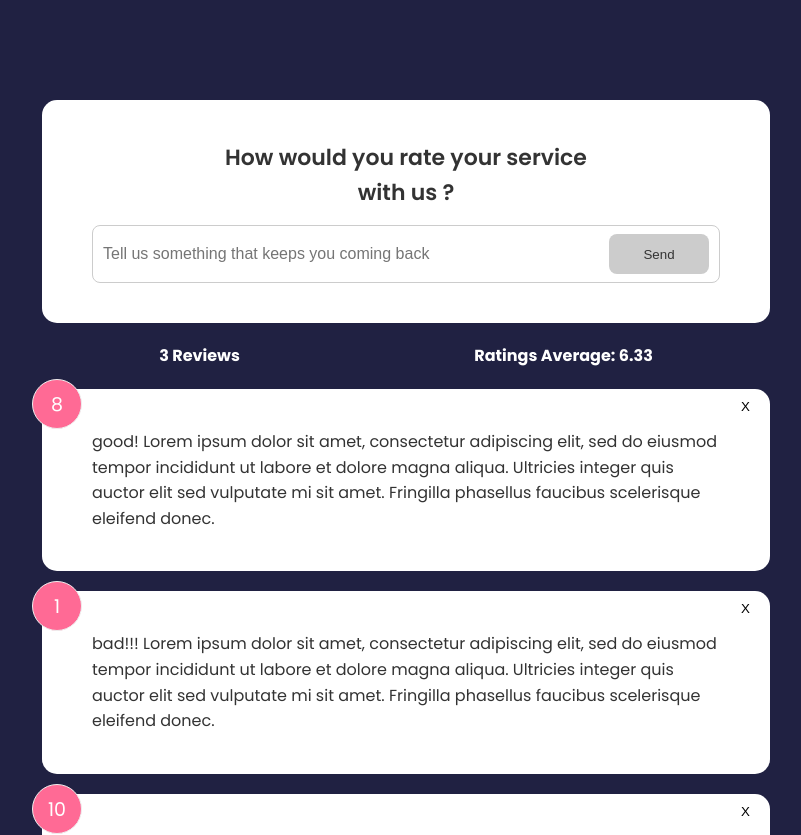
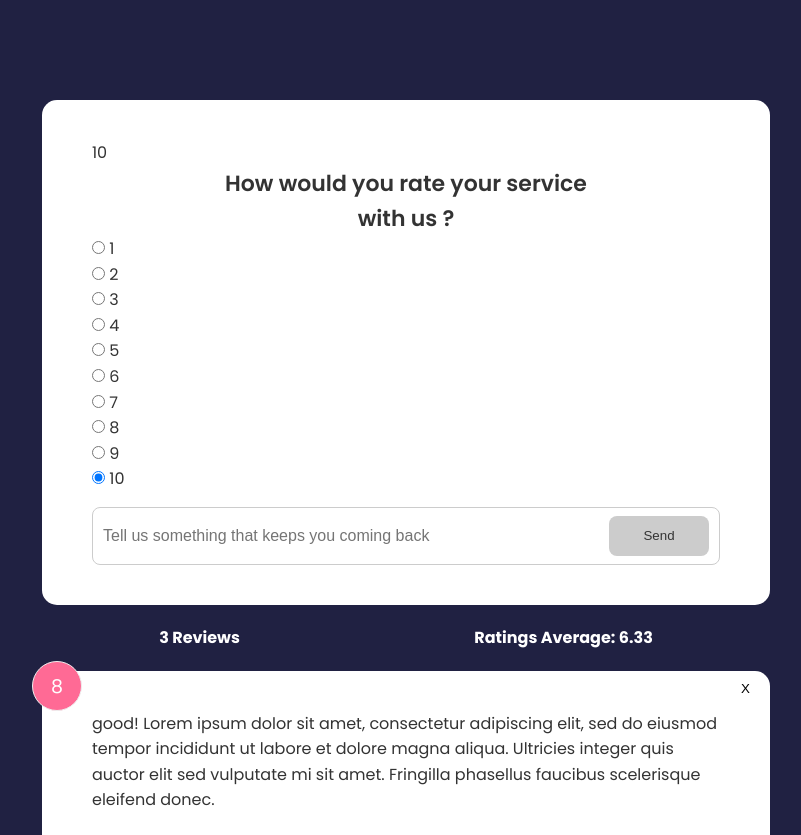
Before and after one commit to barrystone/feedback-app, a Svelte app: page / in a window 1280 px wide. Shown: the top 835 px of the page, without its empty margins (234-1035 px from the left). Built offline with nearby package versions, Linux system fonts and the light colour scheme.

Commit message:
[feat] ratingSelect component and change rating in form (dispatch event)

```diff
--- a/src/components/FeedbackForm.svelte
+++ b/src/components/FeedbackForm.svelte
@@ -1,8 +1,10 @@
 <script>
   import Button from './Button.svelte';
   import Card from './Card.svelte';
+  import RatingSelect from './RatingSelect.svelte';
 
   let text = '';
+  let rating = 10;
   let btnDisable = true;
   let min = 10;
   let message;
@@ -16,13 +18,16 @@
       btnDisable = false;
     }
   };
+  const changeRating = (e) => (rating = e.detail);
 </script>
 
 <Card>
+  <!-- test -->
+  {rating}
   <header>
     <h2>How would you rate your service with us ?</h2>
   </header>
-  <!-- Rating select form -->
+  <RatingSelect on:change-rating={changeRating} />
   <form>
     <div class="input-group">
       <input
--- /dev/null
+++ b/src/components/RatingSelect.svelte
@@ -0,0 +1,123 @@
+<script>
+  import { createEventDispatcher } from 'svelte';
+  let selected = 10;
+  const dispatch = createEventDispatcher();
+
+  const onChange = (e) => {
+    selected = e.target.value;
+    dispatch('change-rating', selected);
+  };
+</script>
+
+<ul>
+  <li>
+    <input
+      type="radio"
+      id="num1"
+      name="rating"
+      value="1"
+      on:change={onChange}
+      checked={selected === 1}
+    />
+    <label for="num1">1</label>
+  </li>
+  <li>
+    <input
+      type="radio"
+      id="num2"
+      name="rating"
+      value="2"
+      on:change={onChange}
+      checked={selected === 2}
+    />
+    <label for="num2">2</label>
+  </li>
+  <li>
+    <input
+      type="radio"
+      id="num3"
+      name="rating"
+      value="3"
+      on:change={onChange}
+      checked={selected === 3}
+    />
+    <label for="num3">3</label>
+  </li>
+  <li>
+    <input
+      type="radio"
+      id="num4"
+      name="rating"
+      value="4"
+      on:change={onChange}
+      checked={selected === 4}
+    />
+    <label for="num4">4</label>
+  </li>
+  <li>
+    <input
+      type="radio"
+      id="num5"
+      name="rating"
+      value="5"
+      on:change={onChange}
+      checked={selected === 5}
+    />
+    <label for="num5">5</label>
+  </li>
+  <li>
+    <input
+      type="radio"
+      id="num6"
+      name="rating"
+      value="6"
+      on:change={onChange}
+      checked={selected === 6}
+    />
+    <label for="num6">6</label>
+  </li>
+  <li>
+    <input
+      type="radio"
+      id="num7"
+      name="rating"
+      value="7"
+      on:change={onChange}
+      checked={selected === 7}
+    />
+    <label for="num7">7</label>
+  </li>
+  <li>
+    <input
+      type="radio"
+      id="num8"
+      name="rating"
+      value="8"
+      on:change={onChange}
+      checked={selected === 8}
+    />
+    <label for="num8">8</label>
+  </li>
+  <li>
+    <input
+      type="radio"
+      id="num9"
+      name="rating"
+      value="9"
+      on:change={onChange}
+      checked={selected === 9}
+    />
+    <label for="num9">9</label>
+  </li>
+  <li>
+    <input
+      type="radio"
+      id="num10"
+      name="rating"
+      value="10"
+      on:change={onChange}
+      checked={selected === 10}
+    />
+    <label for="num10">10</label>
+  </li>
+</ul>
```
